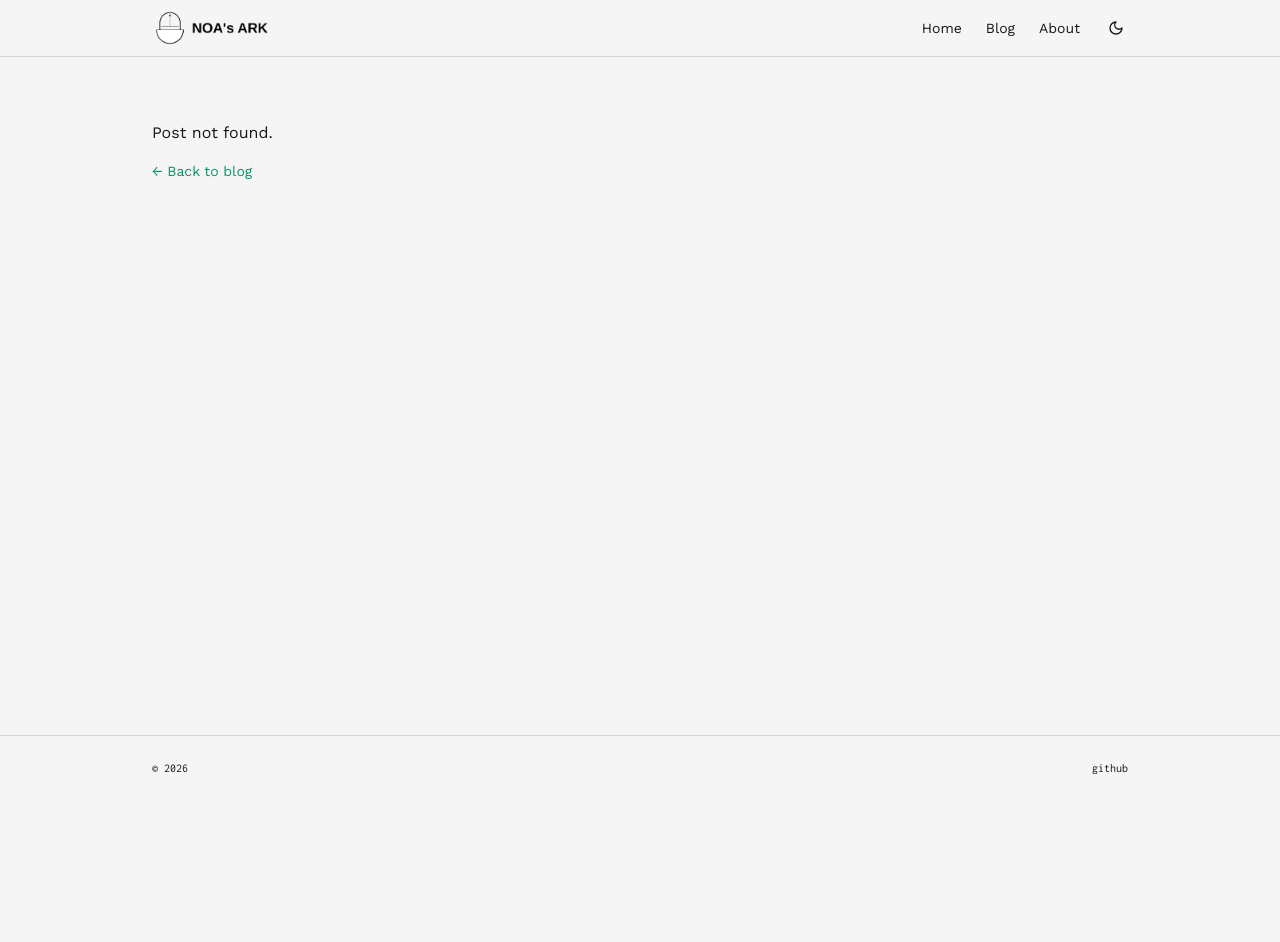
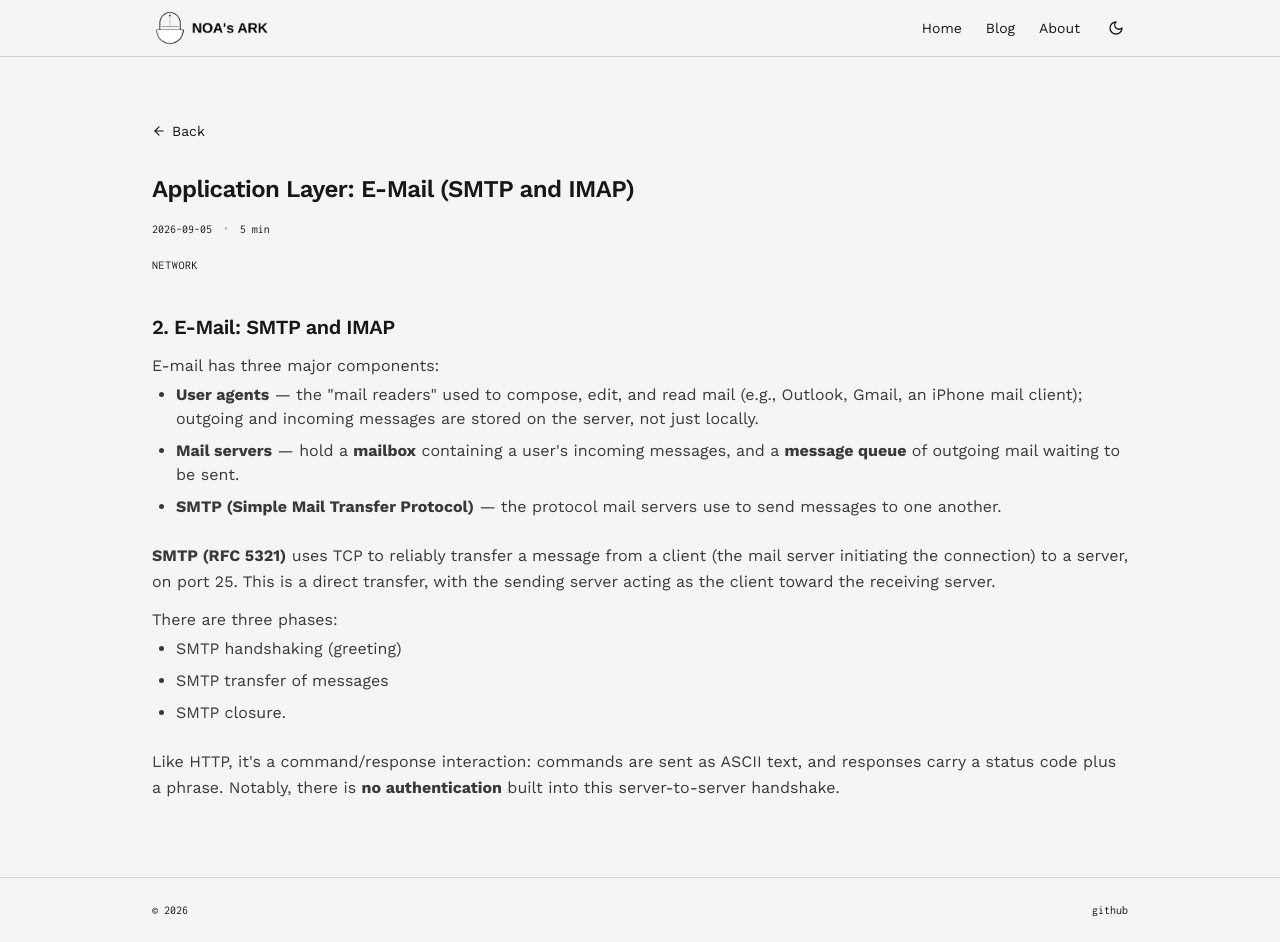
Before and after one commit to n0as-ark/logbook, a React (Vite) app: page /logbook/blog/application-layer-email-smtp-imap in a window 1280 px wide. Before the commit this address had no page. Before the commit the page ends 800 px from the top, so only its background shows below. Built offline with nearby package versions, Linux system fonts and the light colour scheme; the HTML template or start-up script is replaced by a standard one.

Commit message:
Update posts.ts

```diff
--- a/src/data/posts.ts
+++ b/src/data/posts.ts
@@ -878,4 +878,31 @@ TLS + TCP  -->  merged into QUIC, which now sits on UDP instead of TCP
 - Persistent HTTP (HTTP/1.1) cuts connection overhead versus non-persistent HTTP by reusing one TCP connection for multiple objects.
 - HTTP/3 (QUIC, over UDP) removes head-of-line blocking across streams and shortens the handshake to 1-RTT (or 0-RTT on reconnect).
 `},
+  {title: "Application Layer: E-Mail (SMTP and IMAP)",
+slug: "application-layer-email-smtp-imap",
+date: "2026-09-05",
+tags: ["Network"],
+excerpt: "How SMTP pushes mail between servers, why it has no built-in authentication, and how IMAP is what actually lets a device retrieve mail afterward.",
+readTime: "5 min",
+snippet: `S: 220 burgerplace.com
+C: HELO crepes.fr
+S: 250  Hello crepes.fr, pleased to meet you
+C: MAIL FROM: <alice@crepes.fr>
+S: 250 alice@crepes.fr... Sender ok
+C: RCPT TO: <bob@burgerplace.com>
+S: 250 bob@burgerplace.com ... Recipient ok`,
+content: `## 2. E-Mail: SMTP and IMAP
+
+E-mail has three major components:
+- **User agents** — the "mail readers" used to compose, edit, and read mail (e.g., Outlook, Gmail, an iPhone mail client); outgoing and incoming messages are stored on the server, not just locally.
+- **Mail servers** — hold a **mailbox** containing a user's incoming messages, and a **message queue** of outgoing mail waiting to be sent.
+- **SMTP (Simple Mail Transfer Protocol)** — the protocol mail servers use to send messages to one another.
+
+**SMTP (RFC 5321)** uses TCP to reliably transfer a message from a client (the mail server initiating the connection) to a server, on port 25. This is a direct transfer, with the sending server acting as the client toward the receiving server.
+There are three phases:
+- SMTP handshaking (greeting)
+- SMTP transfer of messages
+- SMTP closure.
+Like HTTP, it's a command/response interaction: commands are sent as ASCII text, and responses carry a status code plus a phrase. Notably, there is **no authentication** built into this server-to-server handshake.`
+  },
 ];
```
